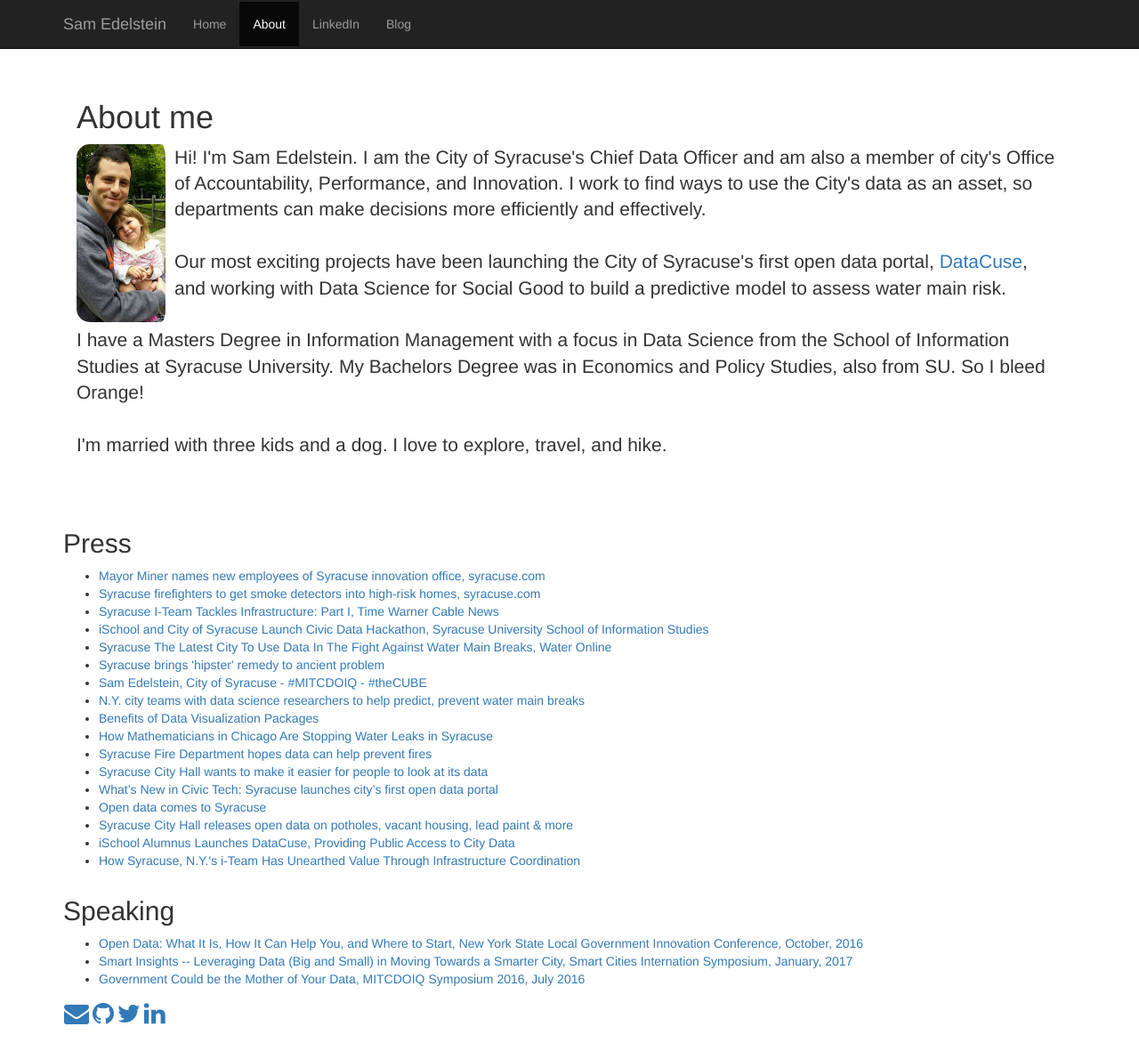
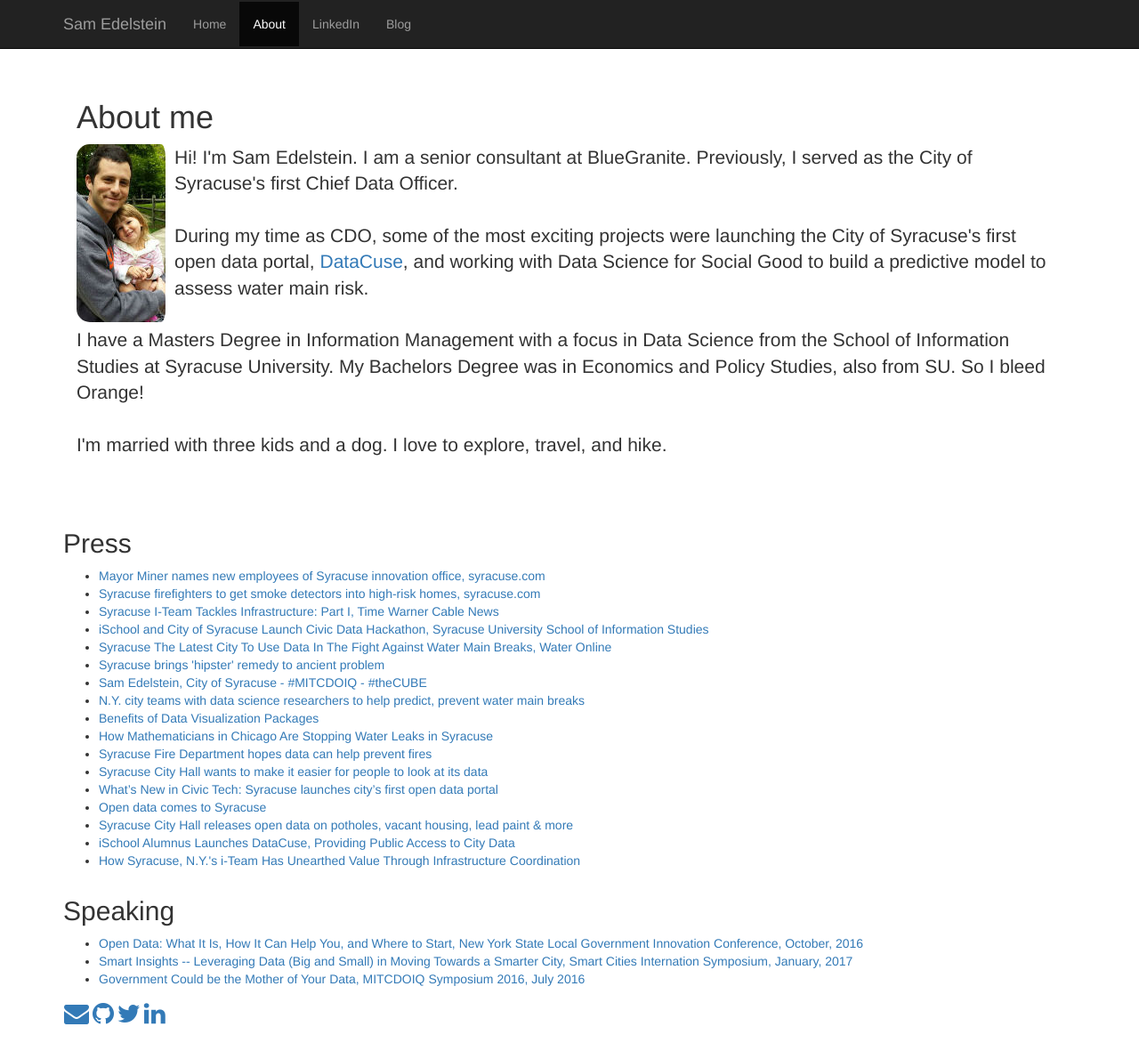
Before and after one commit to samedelstein/samedelstein.github.io, a Jekyll site: the page built from about.html, in a window 1280 px wide and 1196 px high. Shown: the top 1190 px of the window at 89% size. Built offline with Jekyll 4.4.1, drawn with Linux system fonts in a browser that asks for light colours; nearby versions of some CDN libraries; library files that are not in the unit come from our copies.

Commit message:
added new content

```diff
--- a/about.html
+++ b/about.html
@@ -35,9 +35,9 @@
       <div class="text">
         <h1>About me</h1>
         <img src="img/samandada.jpg" align="left">
-        <p class="lead">Hi! I'm Sam Edelstein. I am the City of Syracuse's Chief Data Officer and am also a member of city's Office of Accountability, Performance, and Innovation. I work to find ways to use the City's data as an asset, so departments can make decisions more efficiently and effectively.
+        <p class="lead">Hi! I'm Sam Edelstein. I am a senior consultant at BlueGranite. Previously, I served as the City of Syracuse's first Chief Data Officer.
         <br>
-        <br>Our most exciting projects have been launching the City of Syracuse's first open data portal, <a href="http://data.syrgov.net">DataCuse</a>, and working with Data Science for Social Good to build a predictive model to assess water main risk.
+        <br>During my time as CDO, some of the most exciting projects were launching the City of Syracuse's first open data portal, <a href="http://data.syrgov.net">DataCuse</a>, and working with Data Science for Social Good to build a predictive model to assess water main risk.
         <br>
         <br>I have a Masters Degree in Information Management with a focus in Data Science from the School of Information Studies at Syracuse University. My Bachelors Degree was in Economics and Policy Studies, also from SU. So I bleed Orange!
         <br>
--- a/index.html
+++ b/index.html
@@ -31,9 +31,9 @@
       <div class="starter-template">
         <img src="img/SamEdelstein.png" alt="photo by Addison Spears" align="center">
         <h1>Hi, I'm Sam</h1>
-        <h2>Chief Data Officer for the City of Syracuse and member of the <a href="http://innovatesyracuse.com">Office of Accountability, Performance, and Innovation</a></h2>.
+        <h2>Senior Consultant at <a href="https://https://www.blue-granite.com/">BlueGranite</a></h2>.
 
-        <p class="lead">Member of the Board of Trustees at the <a href="https://www.most.org/">Museum of Science and Technology</a> and <a href="https://www.onlib.org/">Onondaga County Public Libraries</a> and member of the Le Moyne College Business Analytics Advisory Board.
+        <p class="lead">Former Chief Data Officer, City of Syracuse. Member of the Board of Trustees at the <a href="https://www.most.org/">Museum of Science and Technology</a> and <a href="https://www.onlib.org/">Onondaga County Public Libraries</a> and member of the Le Moyne College Business Analytics Advisory Board.
 
         <br>Adjunct Professor at the School of Information Studies at Syracuse University and the Maxwell School of Citizenship and Public Affairs at Syracuse University.</p>
       </div>
```
